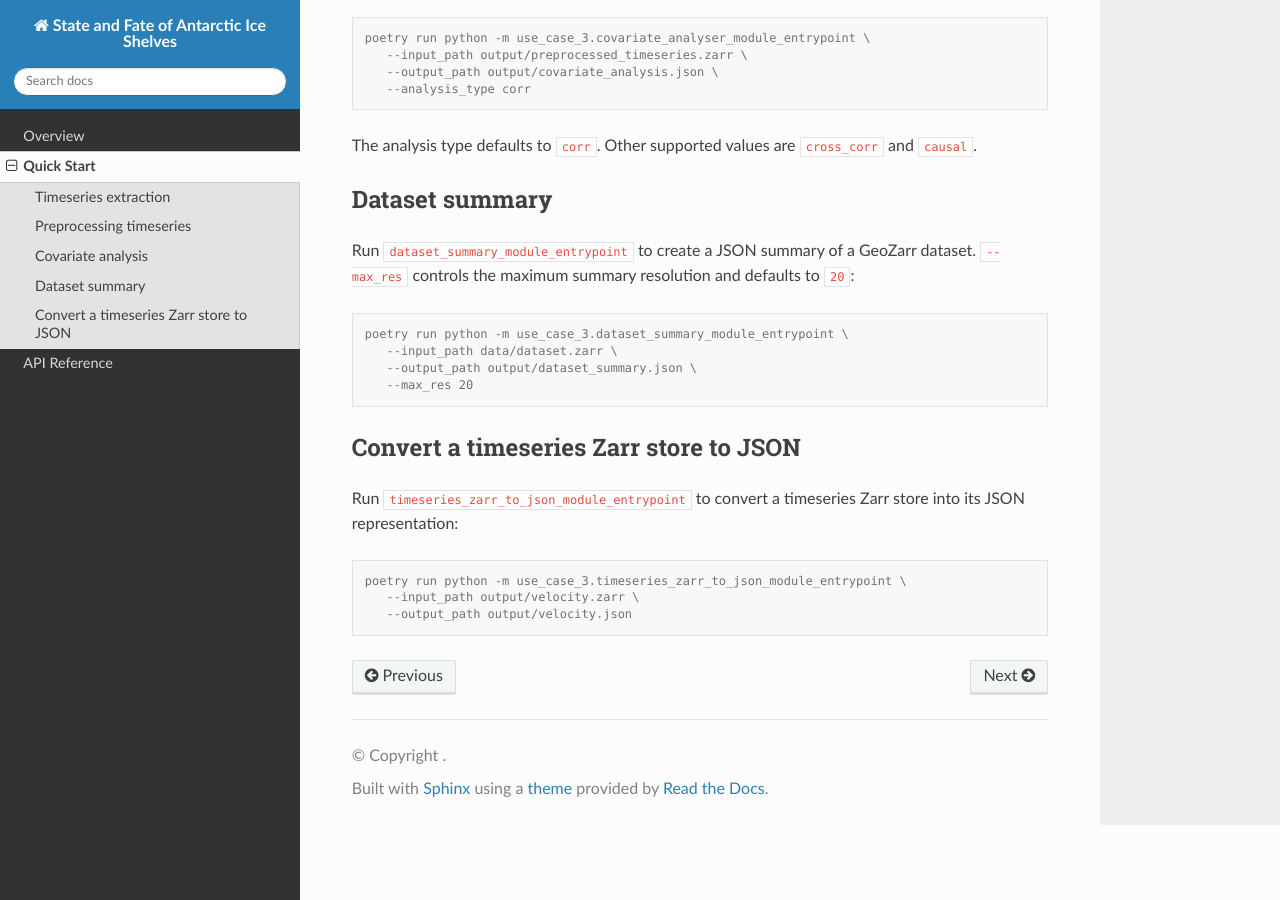
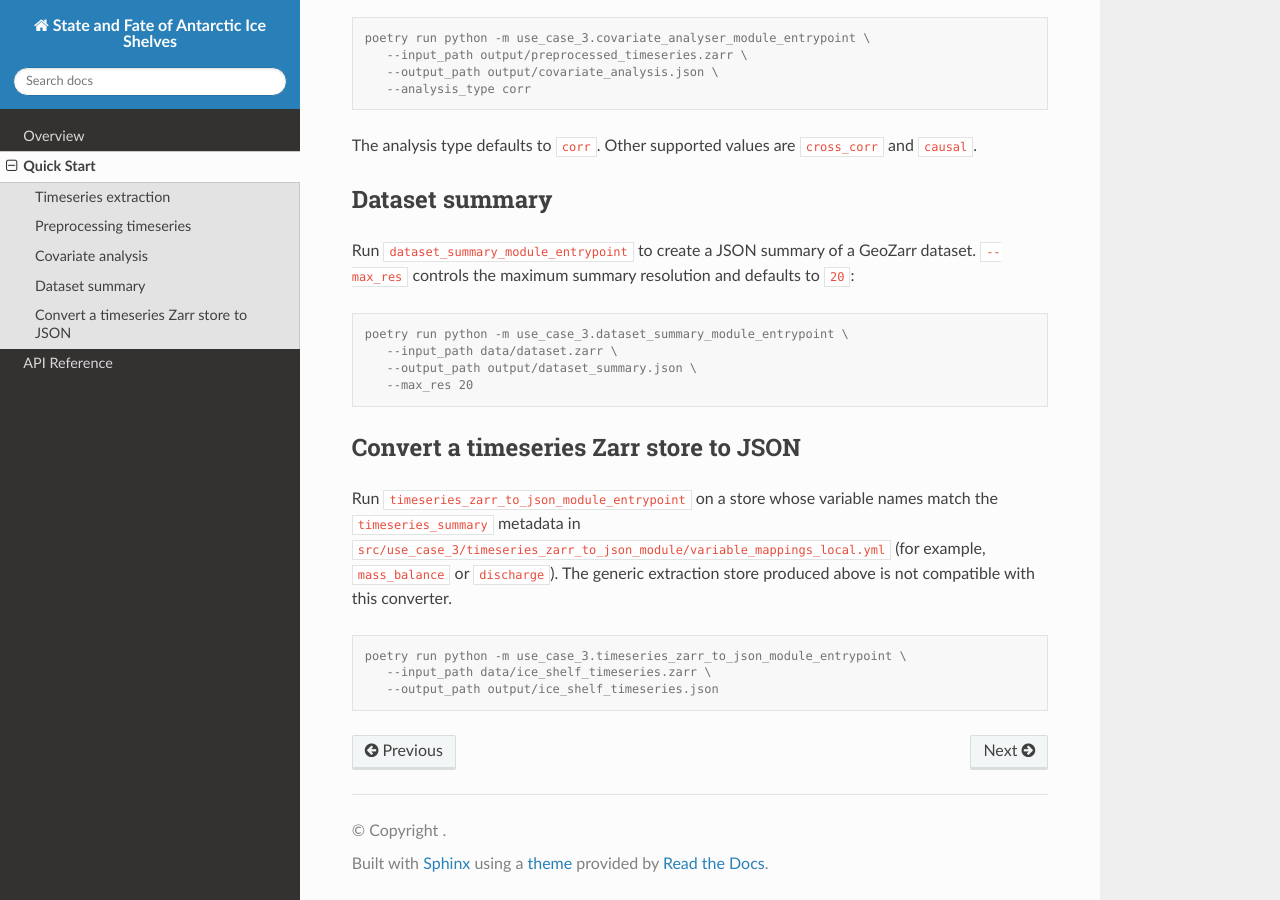
Before and after one commit to DTC-Ice-Sheets/ice_shelf_state_and_fate, a Sphinx documentation site: the page built from docs/source/quick-start.rst, in a window 1280 px wide and 900 px high, scrolled down 1584 px. Built offline with Sphinx 7.4.7 and the Read the Docs theme 3.1.0, drawn with Linux system fonts in a browser that asks for light colours.

Commit message:
Modify Zarr to JSON conversion command in docs
Updated command example for converting Zarr to JSON.

Co-authored-by: Copilot Autofix powered by AI <175728472+Copilot@users.noreply.github.com>

```diff
--- a/docs/source/quick-start.rst
+++ b/docs/source/quick-start.rst
@@ -102,11 +102,14 @@ dataset. ``--max_res`` controls the maximum summary resolution and defaults to
 Convert a timeseries Zarr store to JSON
 ---------------------------------------
 
-Run ``timeseries_zarr_to_json_module_entrypoint`` to convert a timeseries Zarr
-store into its JSON representation:
+Run ``timeseries_zarr_to_json_module_entrypoint`` on a store whose variable
+names match the ``timeseries_summary`` metadata in
+``src/use_case_3/timeseries_zarr_to_json_module/variable_mappings_local.yml``
+(for example, ``mass_balance`` or ``discharge``). The generic extraction
+store produced above is not compatible with this converter.
 
 .. code-block:: console
 
    poetry run python -m use_case_3.timeseries_zarr_to_json_module_entrypoint \
-      --input_path output/velocity.zarr \
-      --output_path output/velocity.json
+      --input_path data/ice_shelf_timeseries.zarr \
+      --output_path output/ice_shelf_timeseries.json
```
